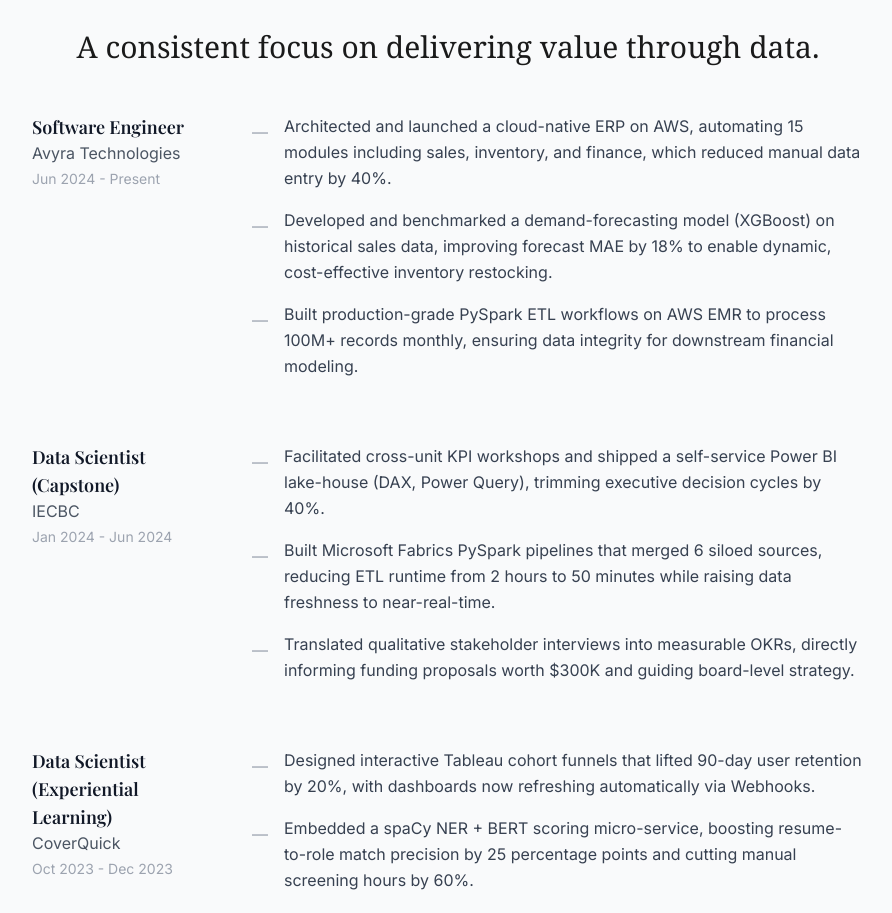
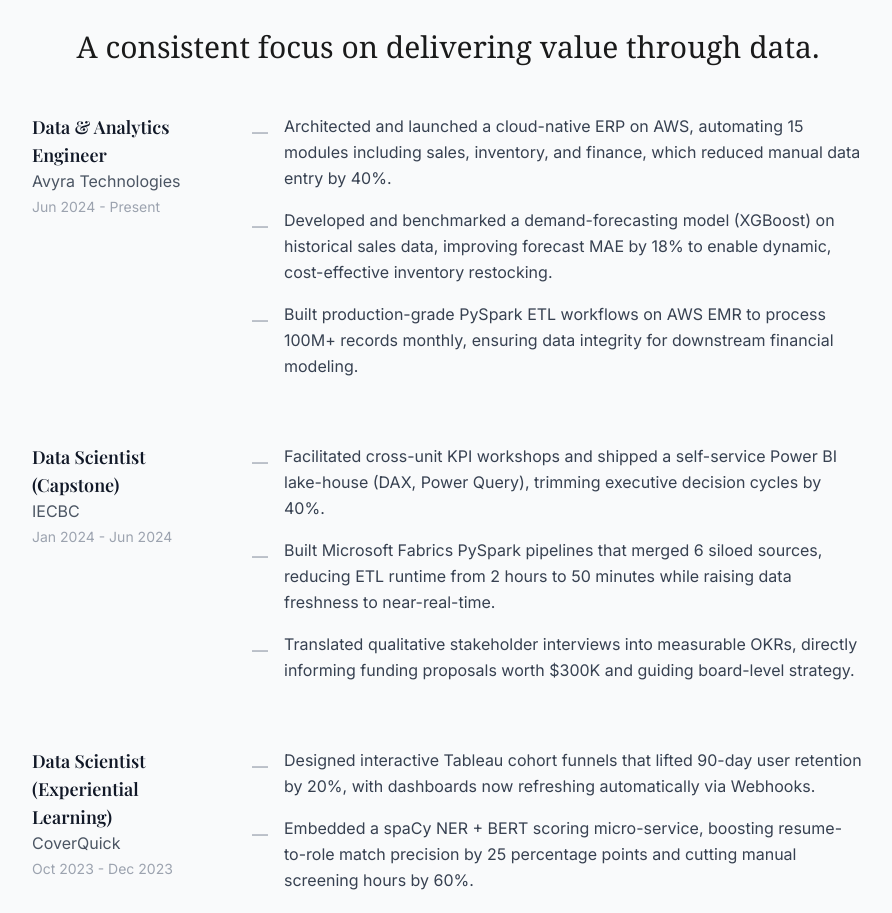
Before and after one commit to Sathyavrv/ai-portfolio, a plain HTML site: page index.html in a window 1280 px wide. Shown: the part 2827-3740 px from the top of the page, without its empty margins (192-1084 px from the left). Drawn offline with nearby package versions, Linux system fonts and the light colour scheme.

Commit message:
Update index.html

```diff
--- a/index.html
+++ b/index.html
@@ -365,7 +365,7 @@
         },
         experience: [
             {
-                role: "Software Engineer",
+                role: "Data & Analytics Engineer",
                 company: "Avyra Technologies",
                 period: "Jun 2024 - Present",
                 points: [
```
